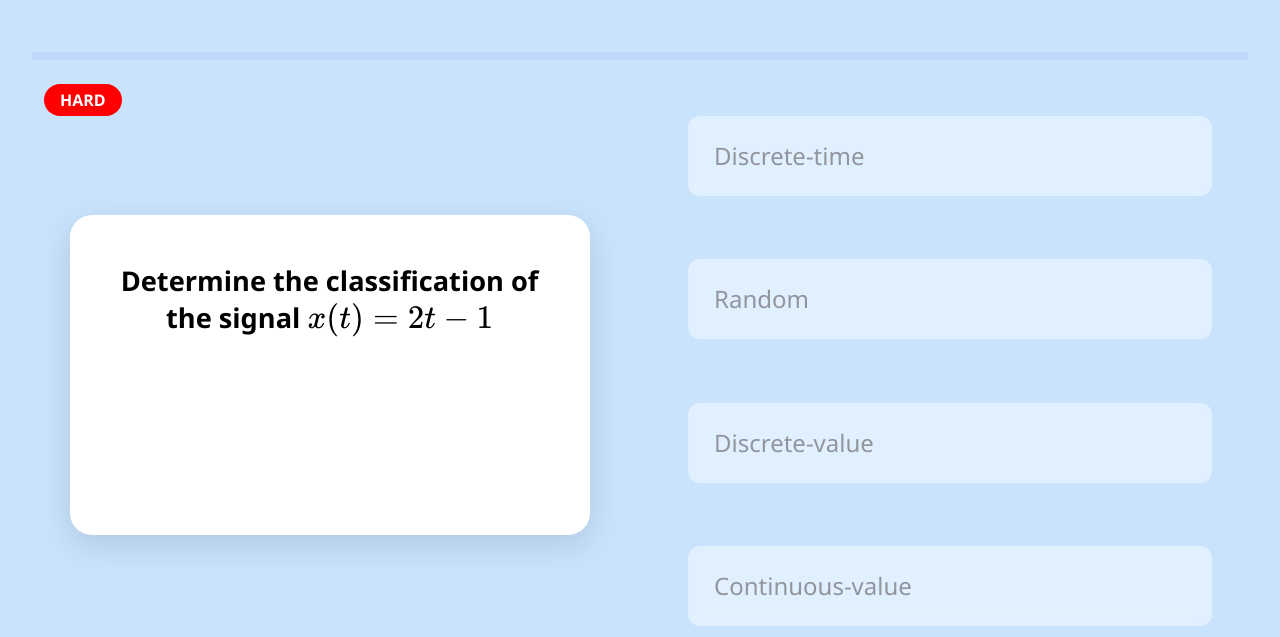
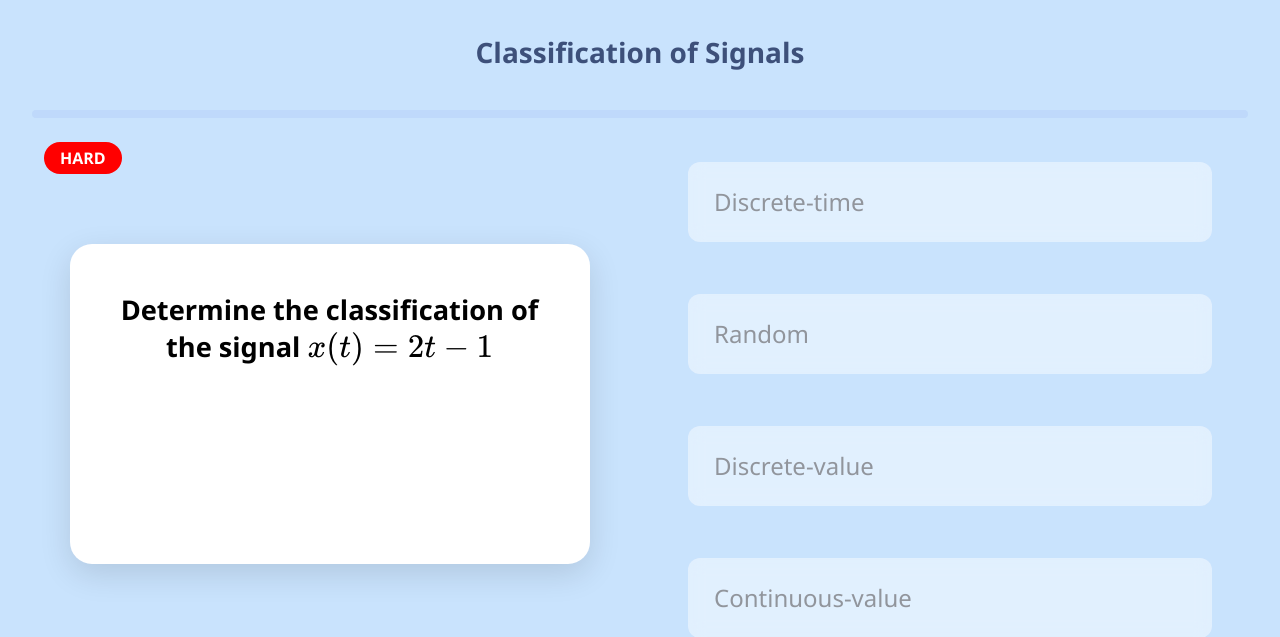
Before and after one commit to s0l1tary/IM3180-Project, a Django app: page /quiz/take_quiz/ in a window 1280 px wide. Shown: the top 637 px of the page. Run offline with Django 5.2, Linux system fonts and the light colour scheme; the visitor is signed in with stand-in values (Sample User, id 1); data comes from the database, SQL or seed files in the repository; data that the repository does not hold is empty.

Commit message:
added quiz header

```diff
--- a/mysite/quiz/static/quiz/css/quiz.css
+++ b/mysite/quiz/static/quiz/css/quiz.css
@@ -3,6 +3,17 @@ body {
   background: #c9e3fd !important;
   min-height: 100vh;
   padding: 20px;
+}
+
+/* Quiz topic header styling */
+.quiz-topic-header {
+  padding-top: 12px;
+  padding-bottom: 8px;
+}
+
+.topic-text {
+  color: #3d507a;
+  font-size: 1.75rem;
 }
 
 /* Progress bar margin */
--- a/mysite/quiz/templates/quiz/quiz.html
+++ b/mysite/quiz/templates/quiz/quiz.html
@@ -11,6 +11,11 @@ Quiz · DeepLearn
 
 {% block content %}
 <div class="container-fluid vh-100 body-gradient d-flex flex-column justify-content-between">
+
+  <div class="text-center pt-3 pb-2">
+    <h2 class="fw-bold mb-0 topic-text">{{ topic }}</h2>
+  </div>
+
   <div class="progress-bar-container">
     <div id="progress-bar"></div>
   </div>
```
